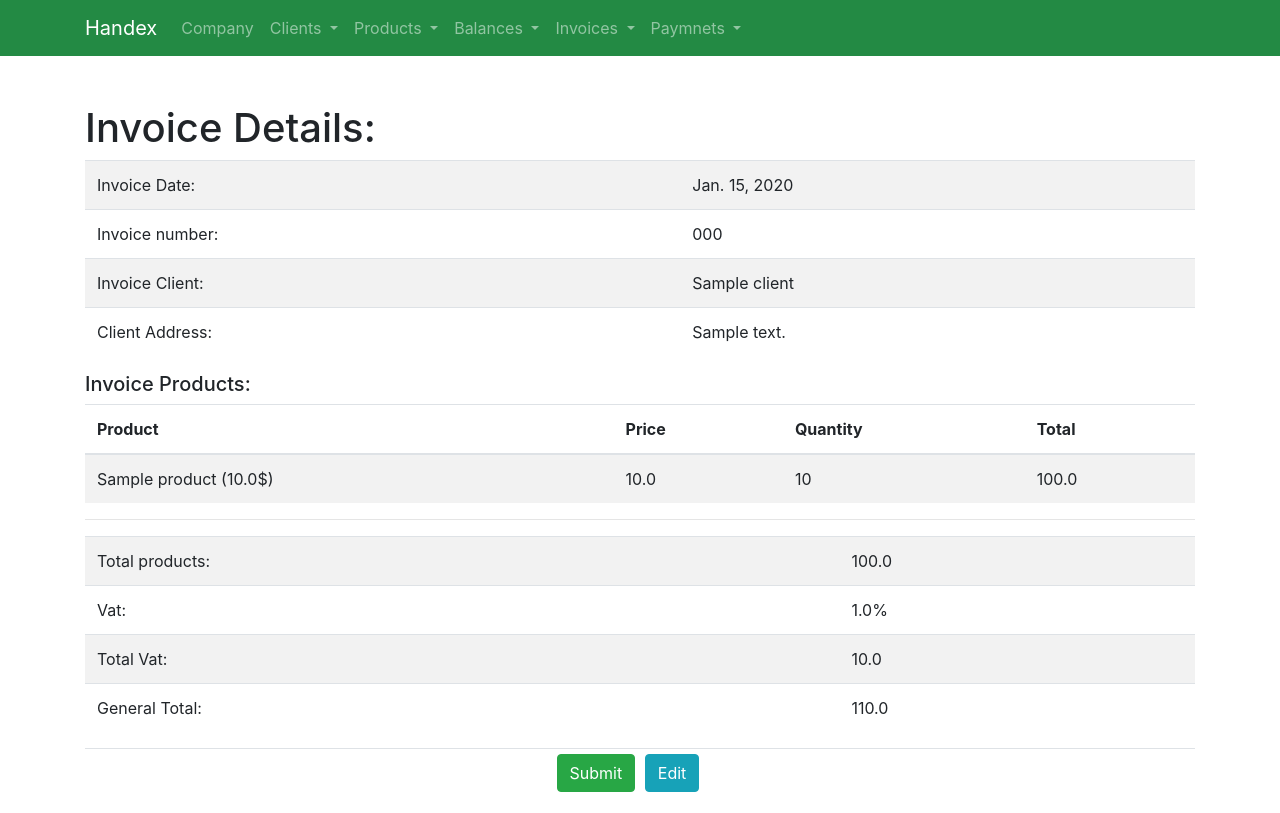
After one commit to Saadelkheety/handex, a Django app: page /invoice/1/ in a window 1280 px wide. The commit adds this page. Run offline with Django 3.2, Linux system fonts and the light colour scheme; tables that the repository leaves empty hold one stand-in row (values such as "Sample post"); some libraries are stand-ins or nearby versions.

Commit message:
add invoice review

```diff
--- a/invoice/forms.py
+++ b/invoice/forms.py
@@ -54,7 +54,6 @@ class InvoiceForm(ModelForm):
         self.fields['address'].widget.attrs.update({'rows': '3'})
         try:
             vat = Company.objects.all()[0].vat
-            print(vat)
         except Exception as e:
             pass
         self.fields['vat'].widget.attrs.update({'value':vat})
--- a/invoice/models.py
+++ b/invoice/models.py
@@ -74,6 +74,7 @@ class Invoice(models.Model):
             amount_paid += payment.amountPaid
         return amount_paid
 
+
     def __str__(self):
         return f"invoice number: {self.number} of client {self.client}"
 
--- a/invoice/static/invoice/css/styles.css
+++ b/invoice/static/invoice/css/styles.css
@@ -1,3 +1,4 @@
-/* .form-group{
-  max-width: 500px;
-} */
+.submit{
+  text-align: right;
+  width: 50%;
+}
--- /dev/null
+++ b/invoice/templates/invoice/invoice_detail.html
@@ -0,0 +1,88 @@
+{% extends 'invoice/base.html' %}
+{% block 'body' %}
+{% load widget_tweaks %}
+{% load invoice_filters %}
+<div class="container mt-5">
+  <table class="table table-striped">
+    <h1>Invoice Details:</h1>
+       <tbody>
+         <!-- Header ( date invoice number client client adress) -->
+         <tr>
+           <td>Invoice Date:</td>
+           <td>{{object.date }}</td>
+         </tr>
+         <tr>
+           <td>Invoice number:</td>
+           <td>{{object.number}}</td>
+         </tr>
+         <tr>
+           <td>Invoice Client:</td>
+           <td>{{ object.client }}</td>
+         </tr>
+         <tr>
+           <td>Client Address:</td>
+           <td>{{ object.address }}</td>
+         </tr>
+       </tbody>
+     </table>
+    <!-- Body (product price quantity total=qty*price) -->
+    <table class="table table-striped">
+          <h5>Invoice Products:</h5>
+      <thead>
+        <tr>
+          <th scope="col">Product</th>
+          <th scope="col">Price</th>
+          <th scope="col">Quantity</th>
+          <th scope="col">Total</th>
+        </tr>
+      </thead>
+      <tbody>
+     {% for product in object.invoiceitem_set.all %}
+     <tr>
+     <td>{{product.product}}</td>
+     <td>{{product.price}}</td>
+     <td>{{product.quantity}}</td>
+     <td>{{product.quantity|mult:product.price}}</td>
+     </tr>
+     {% endfor %}
+     <tbody>
+     </table>
+            <hr>
+     <!-- Footer (total products=sum of totals products, vat, total vat=vat*total products, general total=total products+vat) -->
+     <table class="table table-striped">
+      <tbody>
+        <tr>
+          <td>Total products:</td>
+          <td>{{ object.amountDue }}</td>
+        </tr>
+        <tr>
+          <td>Vat:</td>
+          <td>{{ object.vat }}%</td>
+        </tr>
+        <tr>
+          <td>Total Vat:</td>
+          <td>{{ object.vat|div:"10"|mult:object.amountDue }}</td>
+        </tr>
+        <tr>
+          <td>General Total:</td>
+          <td>{{ object.vat|div:"10"|mult:object.amountDue|add:object.amountDue }}</td>
+        </tr>
+      </tbody>
+      </table>
+      <table class="table table-sm ">
+        <tbody>
+          <tr>
+            <td class="submit">
+              <a href="{% url "list_invoices" %}"><button type="button" class="btn btn-success">Submit</button></a>
+            </td>
+            <td>
+              <a href="{% url "update_invoice" object.id %}"><button type="button" class="btn btn-info">Edit</button></a>
+            </td>
+          </tr>
+        </tbody>
+      </table>
+</div>
+
+
+
+{% endblock %}
--- a/invoice/templatetags/invoice_filters.py
+++ b/invoice/templatetags/invoice_filters.py
@@ -27,6 +27,29 @@ def sub(value, arg):
             return ''
 
 
+@register.filter(is_safe=False)
+def mult(value, arg):
+    """Add the arg to the value."""
+    try:
+        return round(float(value) * float(arg), 3)
+    except (ValueError, TypeError):
+        try:
+            return value * arg
+        except Exception:
+            return ''
+
+
+@register.filter(is_safe=False)
+def div(value, arg):
+    """Add the arg to the value."""
+    try:
+        return round(float(value) / float(arg), 3)
+    except (ValueError, TypeError):
+        try:
+            return value / arg
+        except Exception:
+            return ''
+
 @register.simple_tag
 def get_obj(pk, attr):
     obj = getattr(Product.objects.get(pk=int(pk)), attr)
--- a/invoice/urls.py
+++ b/invoice/urls.py
@@ -17,6 +17,7 @@ urlpatterns = [
     path("create_balance/", views.BalanceCreate.as_view(), name="create_balance"),
     path("update_balance/<int:pk>/", views.BalanceUpdate.as_view(), name="update_balance"),
     path("delete_balance/<int:pk>/", views.BalanceDelete.as_view(), name="delete_balance"),
+    path("invoice/<int:pk>/", views.InvoiceDetailView.as_view(), name="invoice_details"),
     path("invoices/", views.InvoiceList.as_view(), name="list_invoices"),
     path("create_invoice/", views.InvoiceCreate.as_view(), name="create_invoice"),
     path("update_invoice/<int:pk>/", views.InvoiceUpdate.as_view(), name="update_invoice"),
--- a/invoice/views.py
+++ b/invoice/views.py
@@ -1,6 +1,7 @@
 from django.shortcuts import render, HttpResponseRedirect, get_object_or_404, redirect
 from django.contrib import messages
 from django.views.generic import ListView
+from django.views.generic.detail import DetailView
 from django.views.generic.edit import CreateView, UpdateView, DeleteView
 from django.urls import reverse_lazy
 
@@ -145,6 +146,13 @@ class BalanceDelete(DeleteView):
 
 
 # invoice Crud
+
+class InvoiceDetailView(DetailView):
+    model = Invoice
+
+
+
+
 class InvoiceList(ListView):
     model = Invoice
 
@@ -153,7 +161,9 @@ class InvoiceCreate(CreateView):
     form_class = InvoiceForm
     model = Invoice
     template_name = "invoice/invoice_form.html"
-    success_url = reverse_lazy('list_invoices')
+
+    def get_success_url(self):
+        return reverse_lazy('invoice_details', kwargs={'pk' : self.object.pk})
 
     def get(self, request, *args, **kwargs):
         self.object = None
@@ -194,7 +204,9 @@ class InvoiceUpdate(UpdateView):
     form_class = InvoiceForm
     model = Invoice
     template_name = "invoice/invoice_form.html"
-    success_url = reverse_lazy('list_invoices')
+
+    def get_success_url(self):
+        return reverse_lazy('invoice_details', kwargs={'pk' : self.object.pk})
 
     def get(self, request, pk, *args, **kwargs):
         self.object = self.get_object()
```
